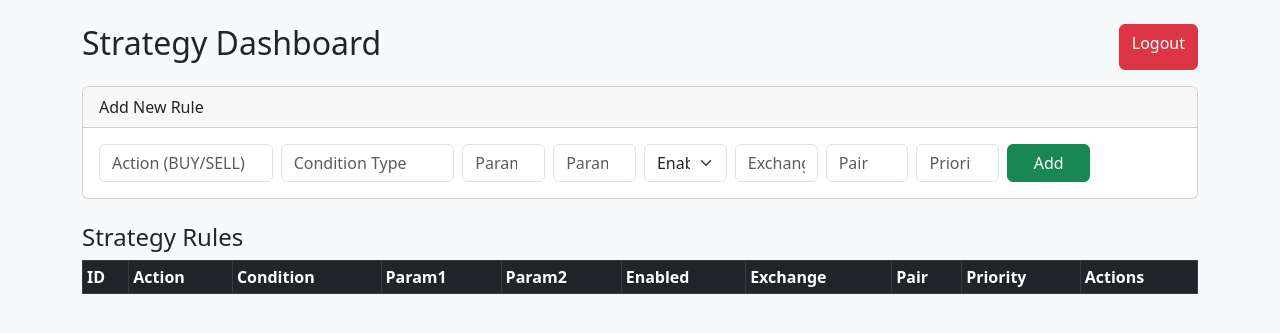
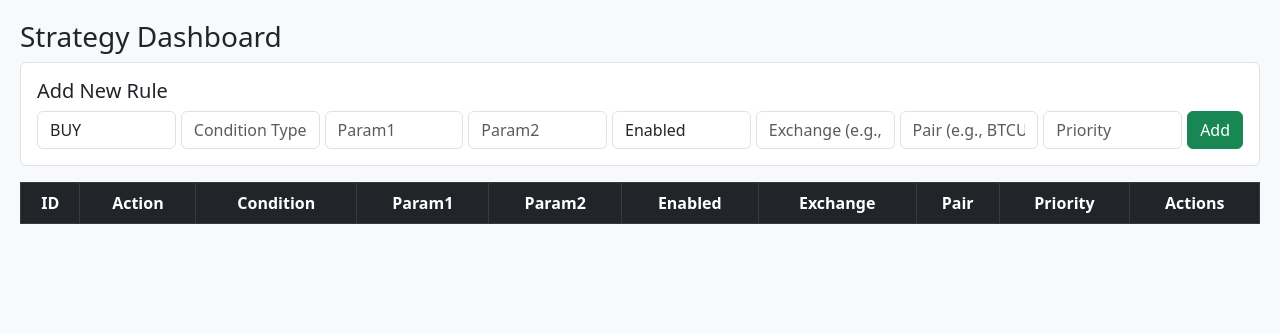
Before and after one commit to sliusenko/multi-trade-ui, a Python web app: template app/templates/strategy_dashboard.html in a window 1280 px wide. Shown: the top 333 px of the page. Run offline with Jinja, Linux system fonts and the light colour scheme; the template is opened without the code that fills it, so the values that code supplies are empty.

Commit message:
Update strategy_dashboard.html

```diff
--- a/app/templates/strategy_dashboard.html
+++ b/app/templates/strategy_dashboard.html
@@ -4,57 +4,38 @@
   <meta charset="UTF-8">
   <title>Strategy Dashboard</title>
   <link rel="stylesheet" href="https://cdn.jsdelivr.net/npm/bootstrap@5.3.0/dist/css/bootstrap.min.css">
+  <style>
+    body { background-color: #f8f9fa; padding: 20px; }
+    .table-dark th { text-align: center; }
+    .form-control { margin-right: 5px; }
+  </style>
 </head>
-<body class="bg-light">
+<body>
 
-<div class="container mt-4">
-    <div class="d-flex justify-content-between mb-3">
-        <h2>Strategy Dashboard</h2>
-        <a href="/logout" class="btn btn-danger">Logout</a>
-    </div>
+<h3>Strategy Dashboard</h3>
 
-    <!-- Add Rule Form -->
-    <div class="card mb-4">
-        <div class="card-header">Add New Rule</div>
-        <div class="card-body">
-            <form id="addRuleForm" class="row g-2">
-                <div class="col-md-2">
-                    <input type="text" name="action" placeholder="Action (BUY/SELL)" class="form-control" required>
-                </div>
-                <div class="col-md-2">
-                    <input type="text" name="condition_type" placeholder="Condition Type" class="form-control" required>
-                </div>
-                <div class="col-md-1">
-                    <input type="number" step="0.01" name="param_1" placeholder="Param1" class="form-control">
-                </div>
-                <div class="col-md-1">
-                    <input type="number" step="0.01" name="param_2" placeholder="Param2" class="form-control">
-                </div>
-                <div class="col-md-1">
-                    <select name="enabled" class="form-select">
+<div class="mb-3 p-3 border rounded bg-white">
+  <h5>Add New Rule</h5>
+  <div class="d-flex">
+    <select id="action" class="form-control">
+      <option value="BUY">BUY</option>
+      <option value="SELL">SELL</option>
+    </select>
+    <input id="condition_type" class="form-control" placeholder="Condition Type (e.g., RSI_ABOVE)">
+    <input id="param_1" class="form-control" placeholder="Param1">
+    <input id="param_2" class="form-control" placeholder="Param2">
+    <select id="enabled" class="form-control">
       <option value="true">Enabled</option>
       <option value="false">Disabled</option>
     </select>
-                </div>
-                <div class="col-md-1">
-                    <input type="text" name="exchange" placeholder="Exchange" class="form-control" required>
-                </div>
-                <div class="col-md-1">
-                    <input type="text" name="pair" placeholder="Pair" class="form-control" required>
-                </div>
-                <div class="col-md-1">
-                    <input type="number" name="priority" placeholder="Priority" class="form-control">
-                </div>
-                <div class="col-md-1">
-                    <button type="submit" class="btn btn-success w-100">Add</button>
-                </div>
-            </form>
+    <input id="exchange" class="form-control" placeholder="Exchange (e.g., binance)">
+    <input id="pair" class="form-control" placeholder="Pair (e.g., BTCUSDT)">
+    <input id="priority" class="form-control" placeholder="Priority">
+    <button id="addBtn" class="btn btn-success">Add</button>
   </div>
 </div>
 
-    <!-- Strategy Rules Table -->
-    <h4>Strategy Rules</h4>
-    <table class="table table-bordered table-sm table-striped" id="rulesTable">
+<table class="table table-bordered table-striped">
   <thead class="table-dark">
     <tr>
       <th>ID</th>
@@ -69,71 +50,78 @@
       <th>Actions</th>
     </tr>
   </thead>
-        <tbody></tbody>
+  <tbody id="rulesTable"></tbody>
 </table>
-</div>
 
 <script>
 async function loadRules() {
-    const res = await fetch("/api/strategy_rules");
-    const data = await res.json();
-    const tbody = document.querySelector("#rulesTable tbody");
-    tbody.innerHTML = "";
+  const res = await fetch('/api/strategy_rules');
+  const rules = await res.json();
+  const tbody = document.getElementById('rulesTable');
+  tbody.innerHTML = '';
 
-    data.forEach(rule => {
-        tbody.insertAdjacentHTML("beforeend", `
-            <tr data-id="${rule.id}">
+  rules.forEach(rule => {
+    const tr = document.createElement('tr');
+    tr.innerHTML = `
       <td>${rule.id}</td>
       <td>${rule.action}</td>
       <td>${rule.condition_type}</td>
       <td>${rule.param_1 ?? ''}</td>
       <td>${rule.param_2 ?? ''}</td>
-                <td>${rule.enabled}</td>
+      <td>${rule.enabled ? '✅' : '❌'}</td>
       <td>${rule.exchange}</td>
       <td>${rule.pair}</td>
-                <td>${rule.priority ?? ''}</td>
+      <td>${rule.priority}</td>
       <td>
-                    <button class="btn btn-warning btn-sm editRule">Edit</button>
-                    <button class="btn btn-danger btn-sm deleteRule">Delete</button>
+        <button class="btn btn-danger btn-sm" onclick="deleteRule(${rule.id})">Delete</button>
       </td>
-            </tr>
-        `);
+    `;
+    tbody.appendChild(tr);
   });
 }
 
-document.addEventListener("DOMContentLoaded", () => {
-    const rulesTable = document.querySelector("#rulesTable tbody");
+async function addRule() {
+  const data = {
+    action: document.getElementById('action').value,
+    condition_type: document.getElementById('condition_type').value,
+    param_1: document.getElementById('param_1').value,
+    param_2: document.getElementById('param_2').value,
+    enabled: document.getElementById('enabled').value === 'true',
+    exchange: document.getElementById('exchange').value,
+    pair: document.getElementById('pair').value,
+    priority: document.getElementById('priority').value
+  };
 
-    loadRules();
-
-    // Add Rule
-    document.getElementById("addRuleForm").addEventListener("submit", async (e) => {
-        e.preventDefault();
-        const formData = new FormData(e.target);
-        const ruleData = Object.fromEntries(formData.entries());
-        ruleData.enabled = ruleData.enabled === "true";
-        ruleData.param_1 = ruleData.param_1 || null;
-        ruleData.param_2 = ruleData.param_2 || null;
-        ruleData.priority = ruleData.priority || null;
-
-        const res = await fetch("/api/strategy_rules", {
-            method: "POST",
-            headers: { "Content-Type": "application/json" },
-            body: JSON.stringify(ruleData)
+  const res = await fetch('/api/strategy_rules', {
+    method: 'POST',
+    headers: { 'Content-Type': 'application/json' },
+    body: JSON.stringify(data)
   });
 
   if (res.ok) {
     await loadRules();
-            e.target.reset();
+    clearForm();
+  } else {
+    alert('Error adding rule');
   }
-    });
+}
 
-    // Delete Rule
-    rulesTable.addEventListener("click", async (e) => {
-        if (e.target.classList.contains("deleteRule")) {
-            const row = e.target.closest("tr");
-            const id = row.dataset.id;
+function clearForm() {
+  document.querySelectorAll('.form-control').forEach(input => input.value = '');
+}
 
-            if (!confirm("Delete rule " + id + "?")) return;
+async function deleteRule(id) {
+  const res = await fetch(`/api/strategy_rules/${id}`, { method: 'DELETE' });
+  if (res.ok) {
+    await loadRules();
+  } else {
+    alert('Error deleting rule');
+  }
+}
 
-            const res = await
+document.getElementById('addBtn').addEventListener('click', addRule);
+window.addEventListener('DOMContentLoaded', loadRules);
+</script>
+
+</body>
+</html>
```
Lines whose indentation alone changed are shown as unchanged.
